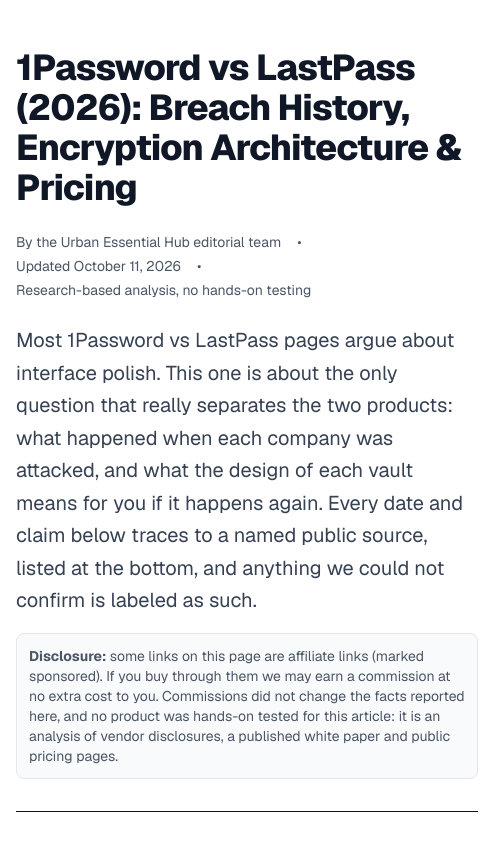
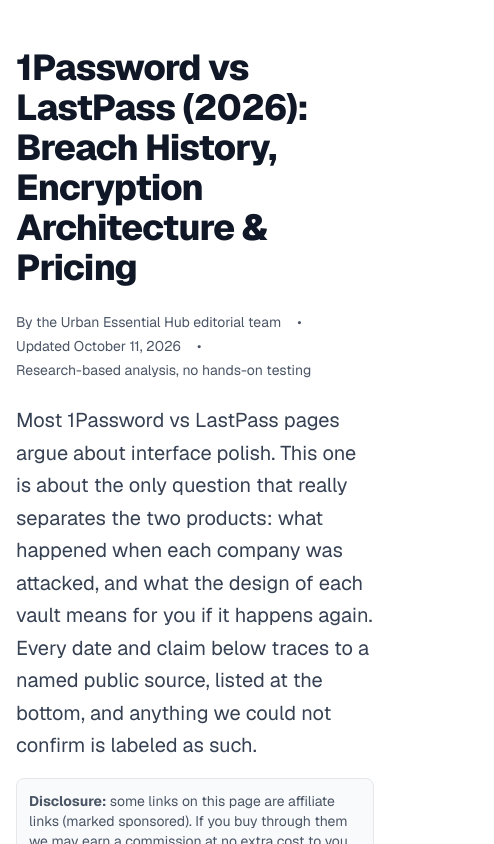
Before and after one commit to wcy150817-ai/urban-essential-hub, a Next.js app: page /1password-vs-lastpass in a window 390 px wide. Shown: the top 844 px of the page, 494 px wide, since content can reach past the window. Built offline with nearby package versions, Linux system fonts and the light colour scheme.

Commit message:
feat(hv): 1password-vs-lastpass (QA-gated)

```diff
--- a/src/app/1password-vs-lastpass/page.tsx
+++ b/src/app/1password-vs-lastpass/page.tsx
@@ -88,7 +88,7 @@
         type="application/ld+json"
         dangerouslySetInnerHTML={{ __html: JSON.stringify(faqLd) }}
       />
-      <div className="max-w-4xl mx-auto px-4 py-12 sm:px-6 lg:px-8 bg-white text-gray-900 font-sans">
+      <div className="w-full max-w-4xl mx-auto px-4 py-12 sm:px-6 lg:px-8 bg-white text-gray-900 font-sans overflow-x-hidden">
         <header className="mb-12 border-b pb-8">
           <h1 className="text-4xl sm:text-5xl font-extrabold text-gray-900 mb-6 tracking-tight">
             1Password vs LastPass (2026): Breach History, Encryption Architecture &amp; Pricing
@@ -419,7 +419,7 @@
                 <h3 className="text-2xl font-extrabold text-gray-900 mb-3">NordPass</h3>
                 <p className="text-gray-700 mb-4">A credible alternative if you prefer Argon2 and XChaCha20, which NordPass documents for its zero-knowledge design. We did not verify its current pricing, so check its plans page.</p>
               </div>
-              <div dangerouslySetInnerHTML={{ __html: '<a href="https://bbux.me/earMnghc" target="_blank" rel="sponsored noopener" style="display:inline-block;color:#ffffff !important;background:#0f766e;padding:14px 28px;border-radius:12px;font-weight:700;text-decoration:none;text-align:center">See NordPass plans</a>' }} />
+              <div dangerouslySetInnerHTML={{ __html: '<a href="https://pbee.me/q21e82X5" target="_blank" rel="sponsored noopener" style="display:inline-block;color:#ffffff !important;background:#0f766e;padding:14px 28px;border-radius:12px;font-weight:700;text-decoration:none;text-align:center">See NordPass plans</a>' }} />
             </div>
             <div className="rounded-2xl border-2 border-gray-300 p-6 shadow-md flex flex-col justify-between">
               <div>
```
